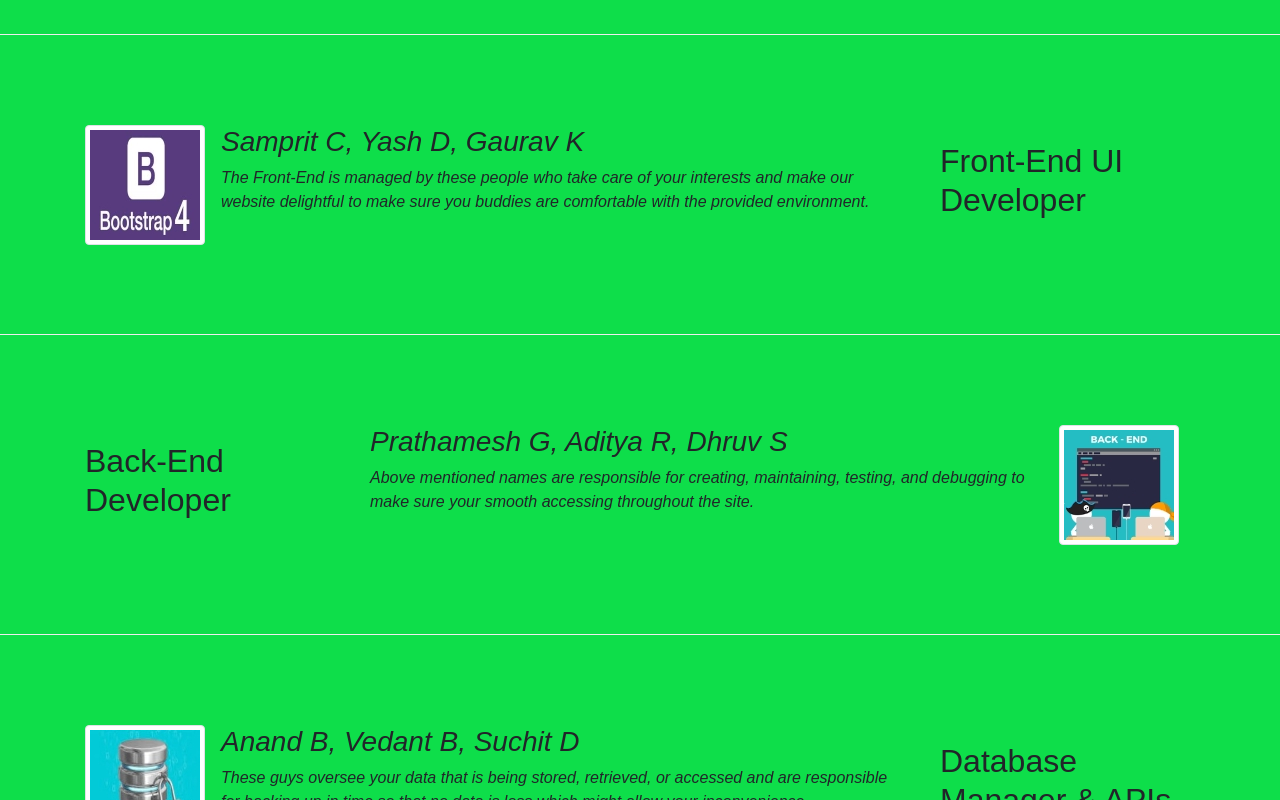
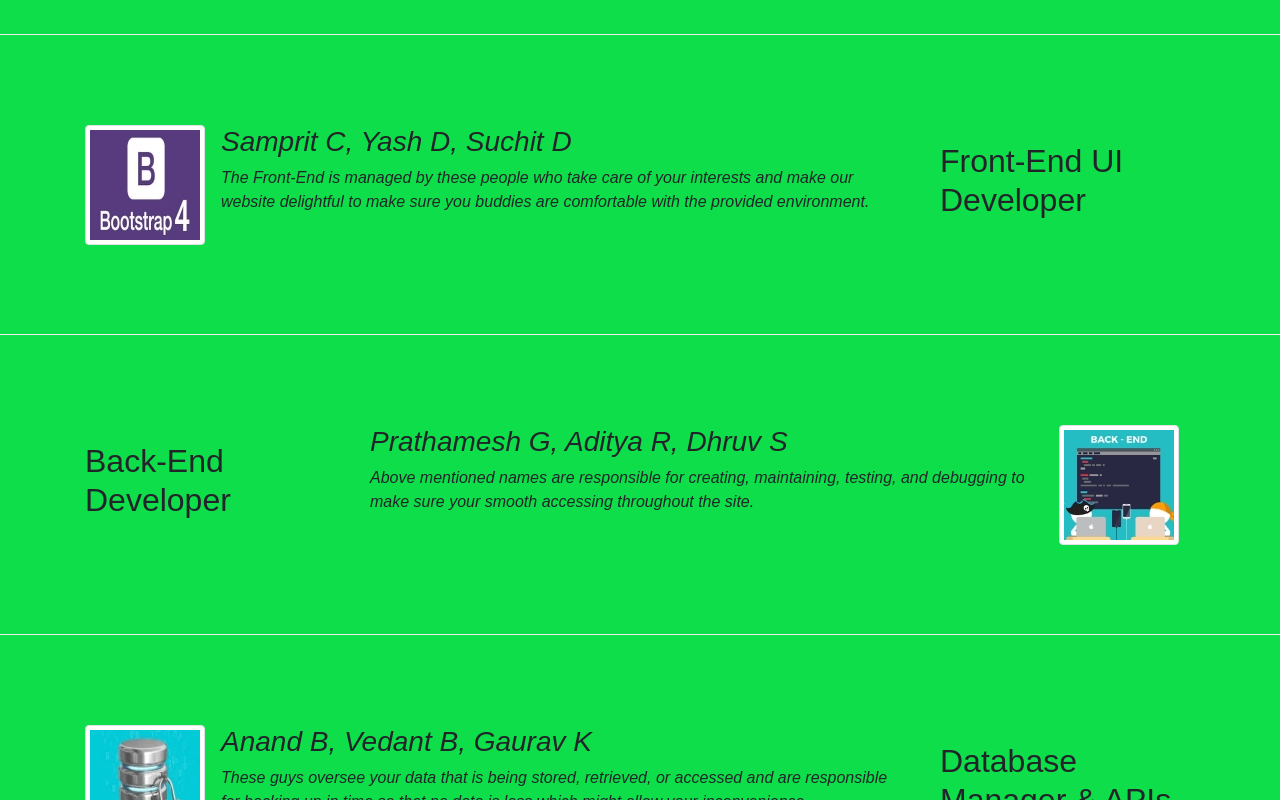
Before and after one commit to Nekros1712/syfy, a website: page team.html in a window 1280 px wide. Shown: the part 420-1220 px from the top of the page. Drawn offline with nearby package versions, Linux system fonts and the light colour scheme.

Commit message:
Update team.html

```diff
--- a/team.html
+++ b/team.html
@@ -115,7 +115,7 @@
             <div class="media">
                 <img class="d-flex mr-3 img-fluid img-thumbnail align-self-center" src="img/frontend.jpg" alt="Front-End">
                 <div class="media-body">
-                    <h3 class="mt-0">Samprit C, Yash D, Gaurav K</h3>
+                    <h3 class="mt-0">Samprit C, Yash D, Suchit D</h3>
                     <p>
                         The Front-End is managed by these people who take care of your interests and
                         make our website delightful to make sure you buddies are comfortable with the provided environment.
@@ -152,7 +152,7 @@
             <div class="media">
                 <img class="d-flex mr-3 img-fluid img-thumbnail align-self-center" src="img/dbms.jpg" alt="Database">
                 <div class="media-body">
-                    <h3 class="mt-0">Anand B, Vedant B, Suchit D</h3>
+                    <h3 class="mt-0">Anand B, Vedant B, Gaurav K</h3>
                     <p>
                         These guys oversee your data that is being stored, retrieved, or accessed and are responsible
                         for backing up in time so that no data is loss which might allow your inconvenience.
```
